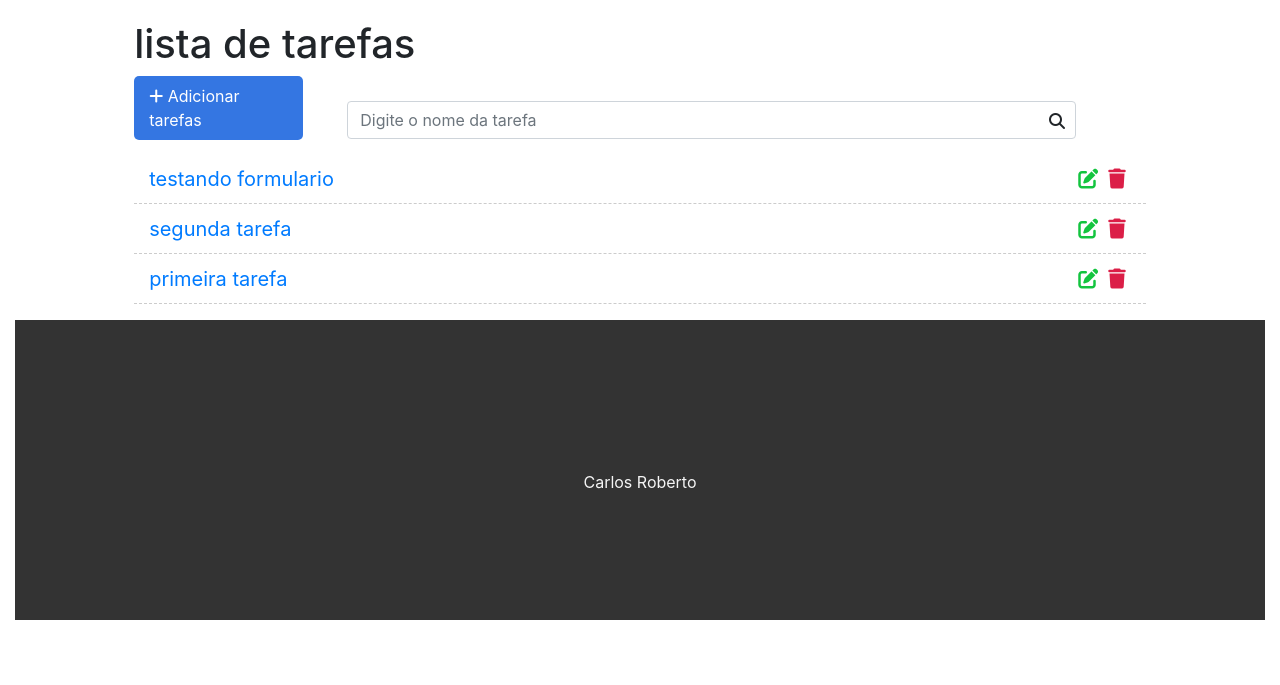
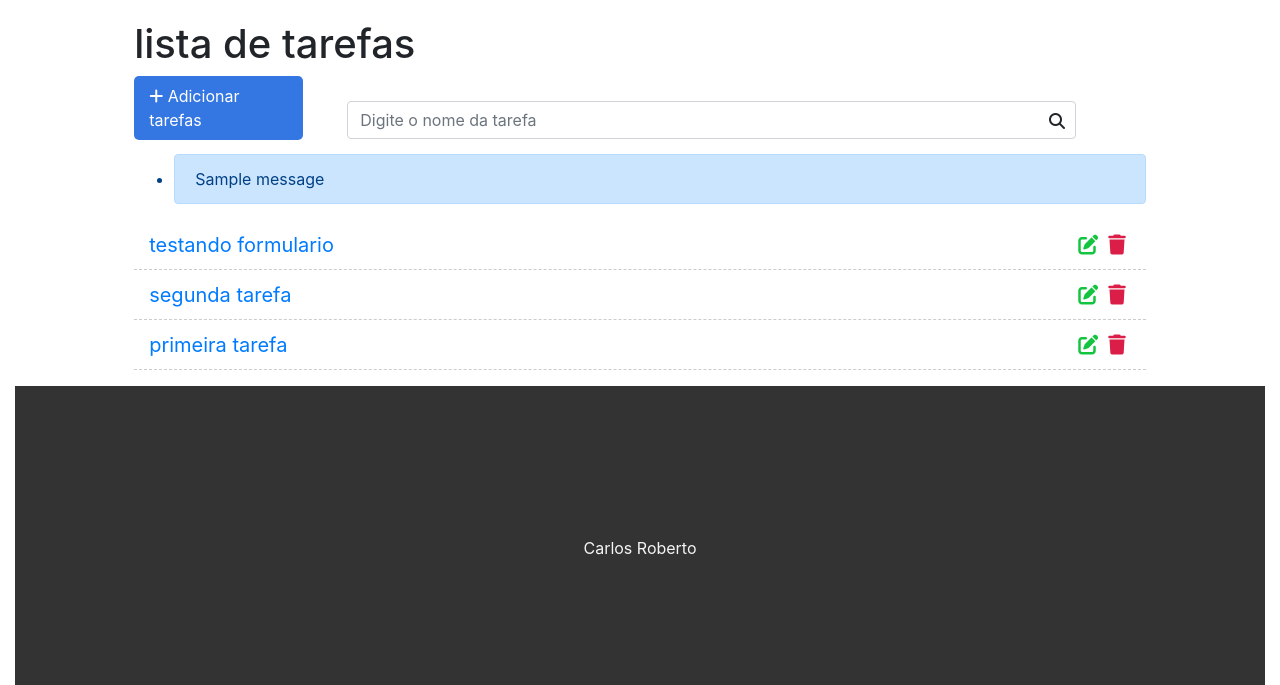
Before and after one commit to carlosrobertosalgueiro/todo-django, a Django app: page / in a window 1280 px wide. Shown: the part 57-742 px from the top of the page. Run offline with Django 4.2, Linux system fonts and the light colour scheme; data comes from the database, SQL or seed files in the repository; one stand-in notice (Sample message) is shown; some libraries are stand-ins or nearby versions.

Commit message:
insert a herf delete and massages

```diff
--- a/task/templates/tasks/list.html
+++ b/task/templates/tasks/list.html
@@ -19,11 +19,21 @@
             <i class="fas fa-solid fa-magnifying-glass"></i>
         </div>
 
+
+        {% if messages %}
+            <ul class="messages">
+              {% for message in messages  %}
+                <li {% if messages.tags %}{% endif %} class="alert alert-primary" role="{{messages.tags}}"> {{message}} </li>
+              {% endfor %}
+            </ul>
+        {% endif %}
+
+
         <ul class="task-list">
             {% for task in tasks %}
             <li class="task-item">
                 <span> <a href="/task/{{task.id}}">{{task.title}}</a></span>
-                <span> <i class="fas fa-solid fa-trash"></i> </span>
+                <a href="/delete/{{task.id}}"> <span> <i class="fas fa-solid fa-trash"></i> </span> </a>
                 <a href="/edit/{{task.id}}"> <span> <i class="fas fa-solid fa-edit"></i> </span> </a>
             </li>
             {% endfor %}
```
